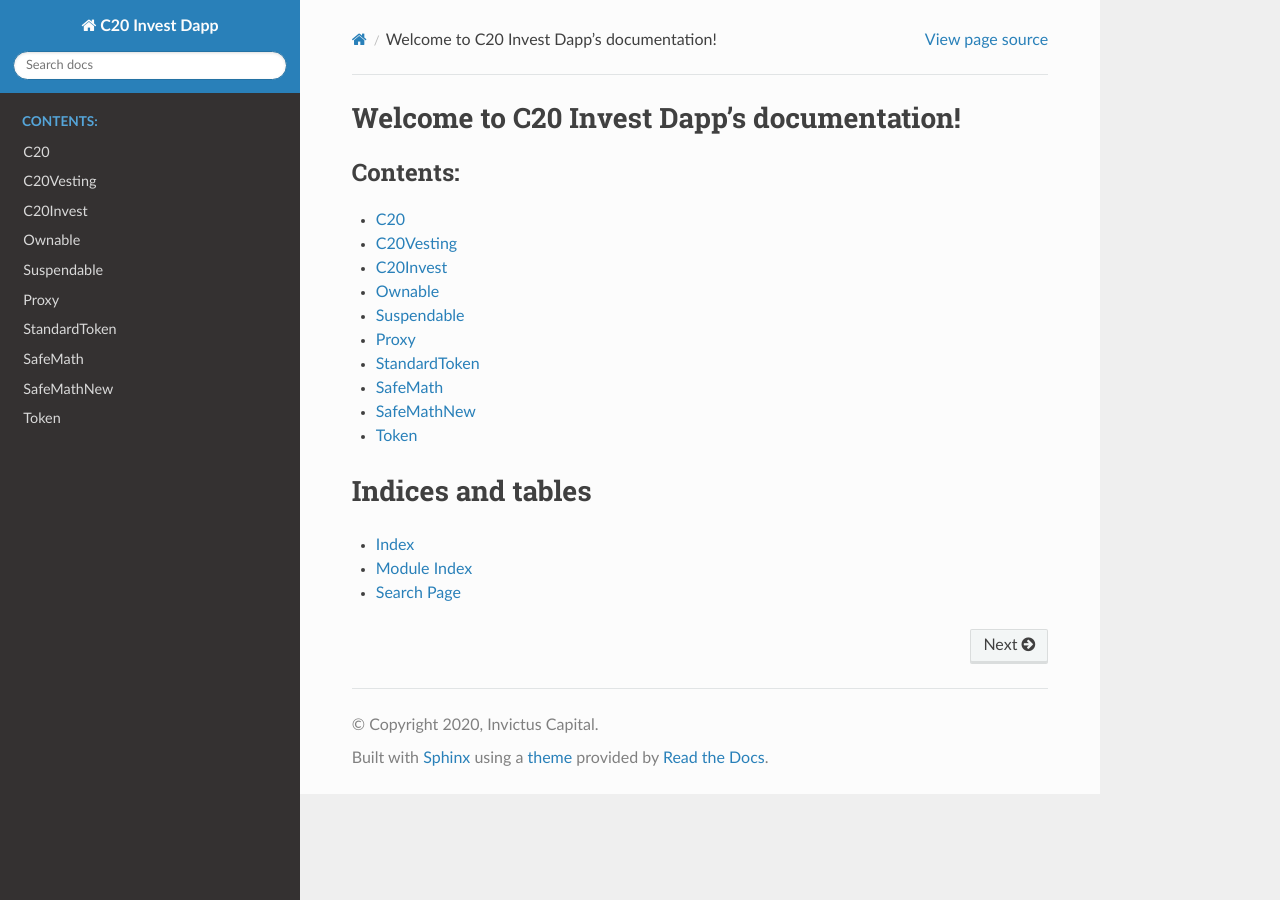
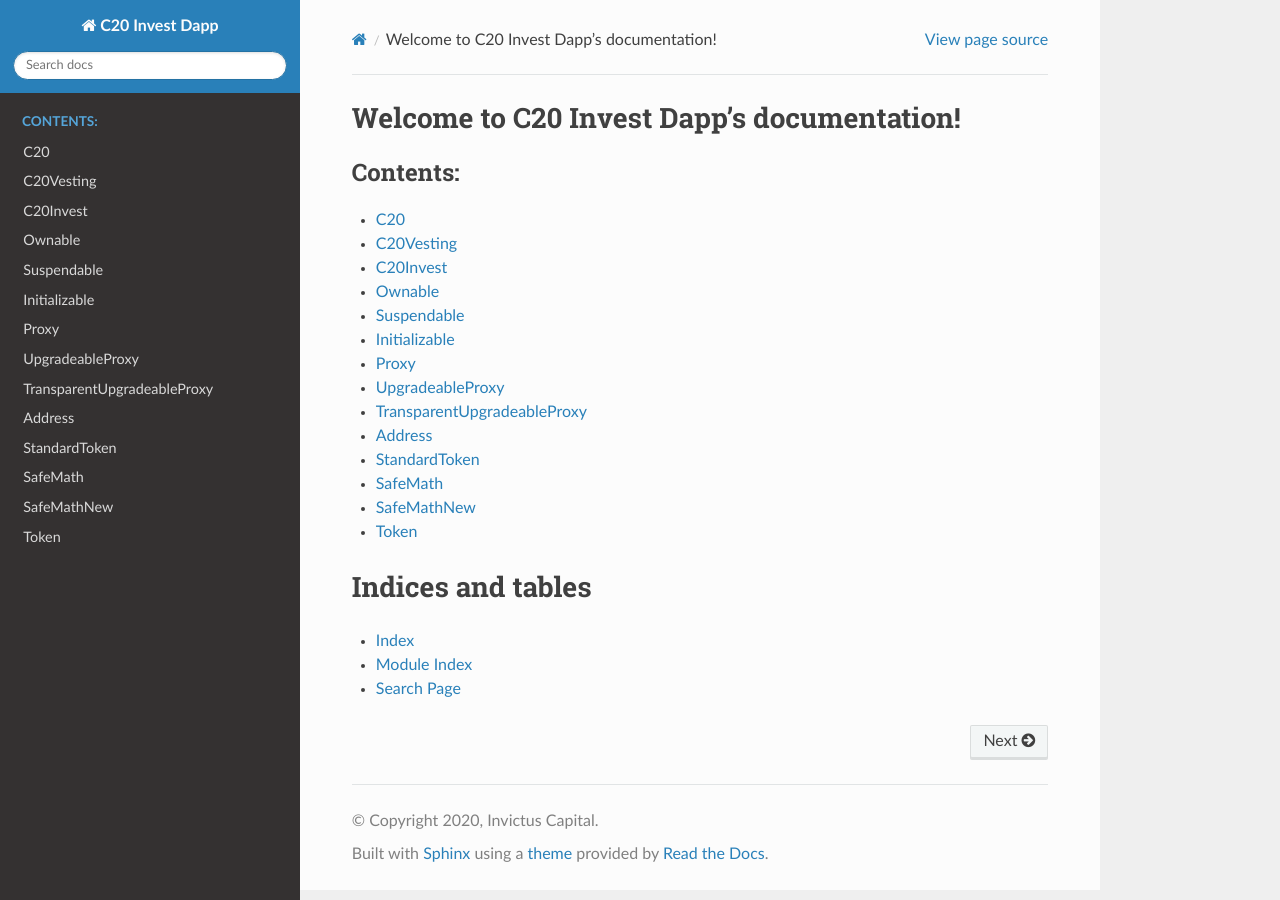
Before and after one commit to 8563a236e65cede7b14220e65c70ad5718144a3/c20-invest-dapp, a Sphinx documentation site: the page built from docs/source/index.rst, in a window 1280 px wide. Built offline with Sphinx 7.4.7 and the Read the Docs theme 2.0.0, drawn with Linux system fonts in a browser that asks for light colours.

Commit message:
(Update) proxy documentation and fix inconsistencies
See: OpenZeppelin proxy contracts

Why: Allow for viewing all contracts in the sphinx generated documentation

How: NatSpec

Tags: docs

```diff
--- /dev/null
+++ b/docs/source/address.rst
@@ -0,0 +1,6 @@
+Address
+========
+
+.. autosollibrary:: Address
+   :members:
+   :undoc-members:
--- a/docs/source/index.rst
+++ b/docs/source/index.rst
@@ -15,7 +15,11 @@ Welcome to C20 Invest Dapp's documentation!
    c20invest.rst
    ownable.rst
    suspendable.rst
+   initializable.rst
    proxy.rst
+   upgradeableproxy.rst
+   transparentupgradeableproxy.rst
+   address.rst
    standardtoken.rst
    safemath.rst
    safemathnew.rst
--- /dev/null
+++ b/docs/source/initializable.rst
@@ -0,0 +1,6 @@
+Initializable
+=============
+
+.. autosolcontract:: Initializable
+   :members:
+   :undoc-members:
--- a/docs/source/modules.rst
+++ /dev/null
@@ -1,5 +0,0 @@
-c20-invest-dapp
-===============
-
-.. toctree::
-   :maxdepth: 4
--- /dev/null
+++ b/docs/source/transparentupgradeableproxy.rst
@@ -0,0 +1,6 @@
+TransparentUpgradeableProxy
+===========================
+
+.. autosolcontract:: TransparentUpgradeableProxy
+   :members:
+   :undoc-members:
--- /dev/null
+++ b/docs/source/upgradeableproxy.rst
@@ -0,0 +1,6 @@
+UpgradeableProxy
+================
+
+.. autosolcontract:: UpgradeableProxy
+   :members:
+   :undoc-members:
```
Also changed, not shown: 3 other files.
